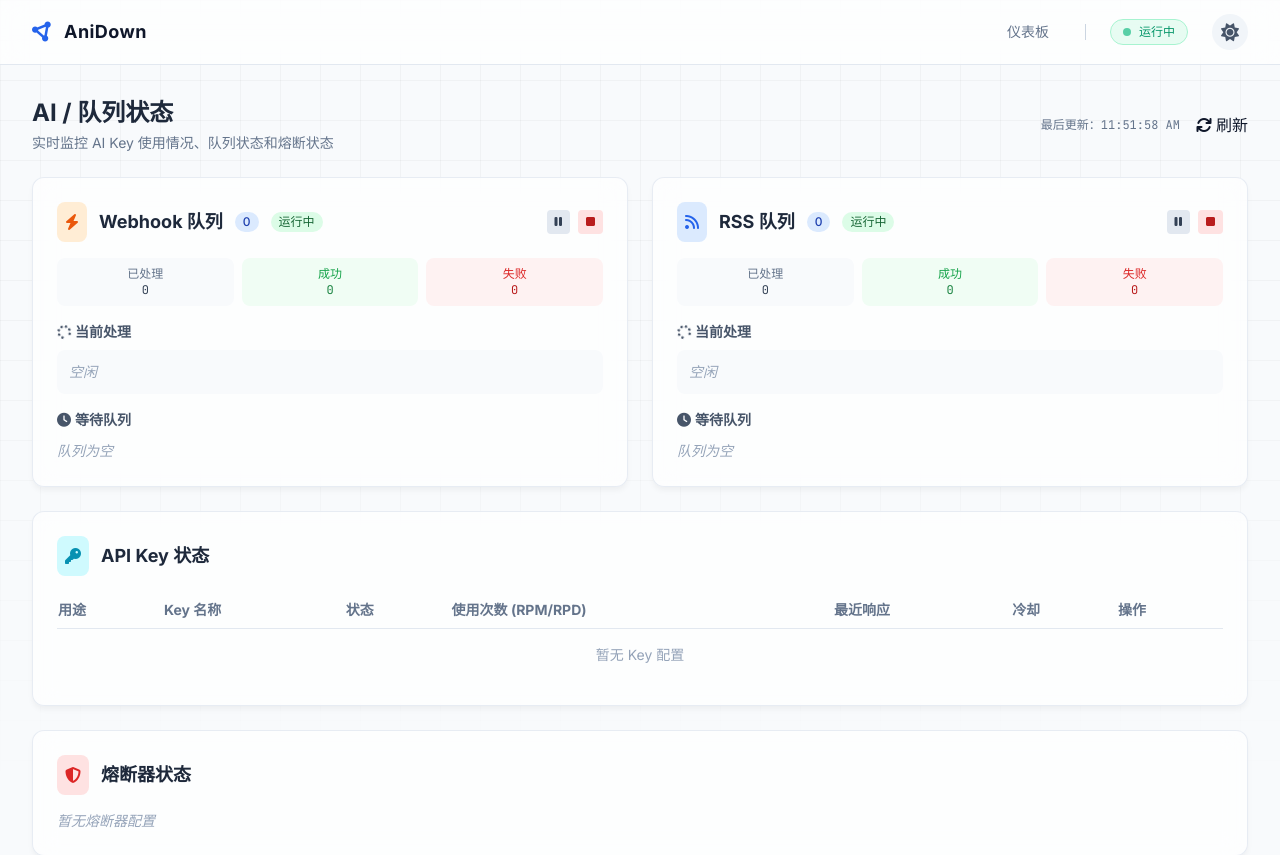
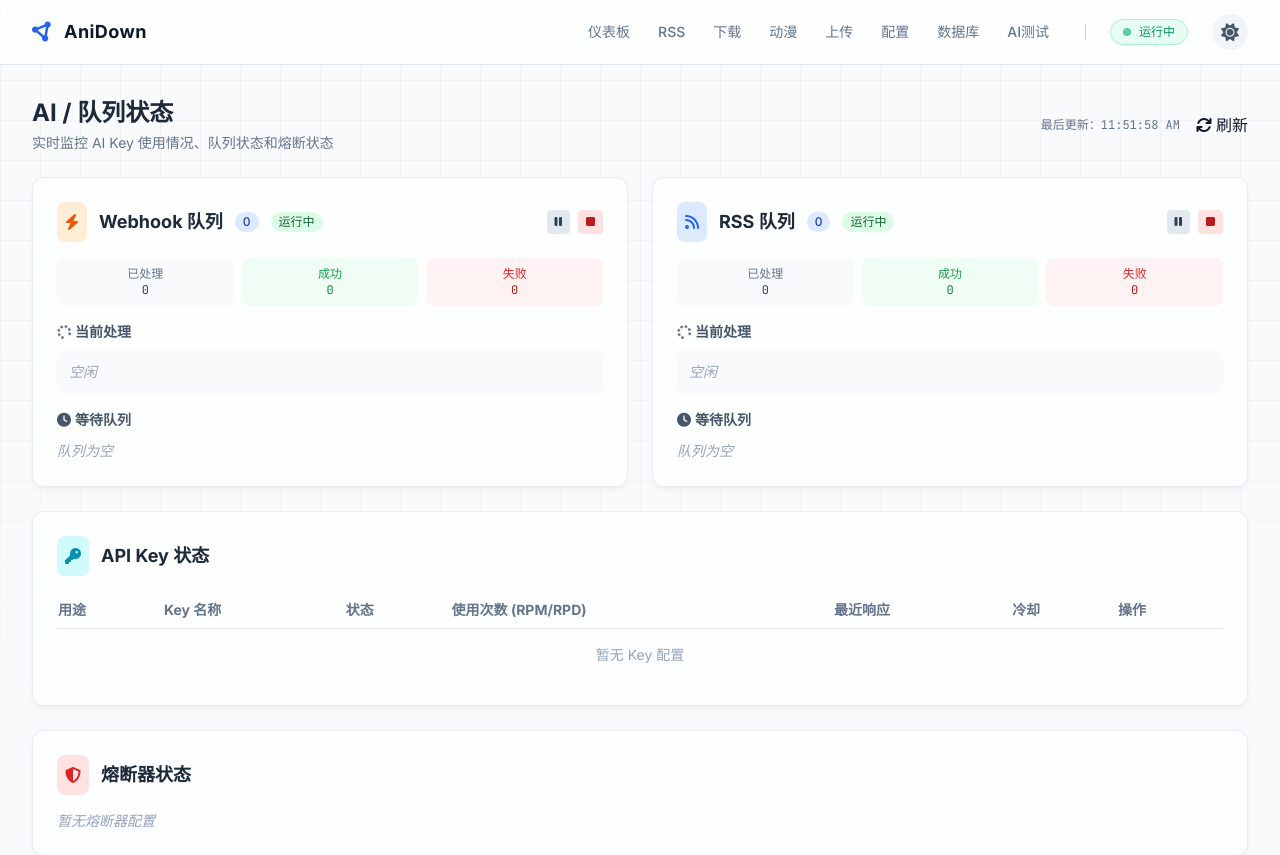
Before and after one commit to 1morr/AniDown-Refactor, a Flask app: page /system/ai-queue in a window 1280 px wide. Shown: the top 855 px of the page. Run offline with Flask 3, Linux system fonts and the light colour scheme; data that the repository does not hold is empty; parts of the project's set-up code (start-up, migrations or seed data) failed here and were passed over; some libraries are stand-ins or nearby versions.

Commit message:
fix(ui): add full navigation links

```diff
--- a/src/interface/web/templates/base.html
+++ b/src/interface/web/templates/base.html
@@ -273,6 +273,13 @@
                         {% set inactive_class = "text-slate-500 hover:text-slate-900 dark:text-gray-400 dark:hover:text-white transition-colors px-3 py-2" %}
 
                         <a href="{{ url_for('dashboard.dashboard') }}" class="{{ active_class if request.endpoint == 'dashboard.dashboard' else inactive_class }}">仪表板</a>
+                        <a href="{{ url_for('rss.rss_page') }}" class="{{ active_class if request.endpoint and request.endpoint.startswith('rss.') else inactive_class }}">RSS</a>
+                        <a href="{{ url_for('downloads.downloads_page') }}" class="{{ active_class if request.endpoint and request.endpoint.startswith('downloads.') else inactive_class }}">下载</a>
+                        <a href="{{ url_for('anime.anime_page') }}" class="{{ active_class if request.endpoint and request.endpoint.startswith('anime.') else inactive_class }}">动漫</a>
+                        <a href="{{ url_for('manual_upload.manual_upload_page') }}" class="{{ active_class if request.endpoint and request.endpoint.startswith('manual_upload.') else inactive_class }}">上传</a>
+                        <a href="{{ url_for('config.config_page') }}" class="{{ active_class if request.endpoint and request.endpoint.startswith('config.') else inactive_class }}">配置</a>
+                        <a href="{{ url_for('database.database_page') }}" class="{{ active_class if request.endpoint and request.endpoint.startswith('database.') else inactive_class }}">数据库</a>
+                        <a href="{{ url_for('ai_test.ai_test_page') }}" class="{{ active_class if request.endpoint and request.endpoint.startswith('ai_test.') else inactive_class }}">AI测试</a>
                     </div>
                     <div class="h-4 w-[1px] bg-slate-300 dark:bg-white/20 mx-2"></div>
                     <div id="system-status" class="flex items-center gap-2 px-3 py-1 rounded-full bg-slate-100/50 dark:bg-slate-500/10 border border-slate-200 dark:border-slate-500/20 text-slate-400 dark:text-slate-500 text-xs">
```
